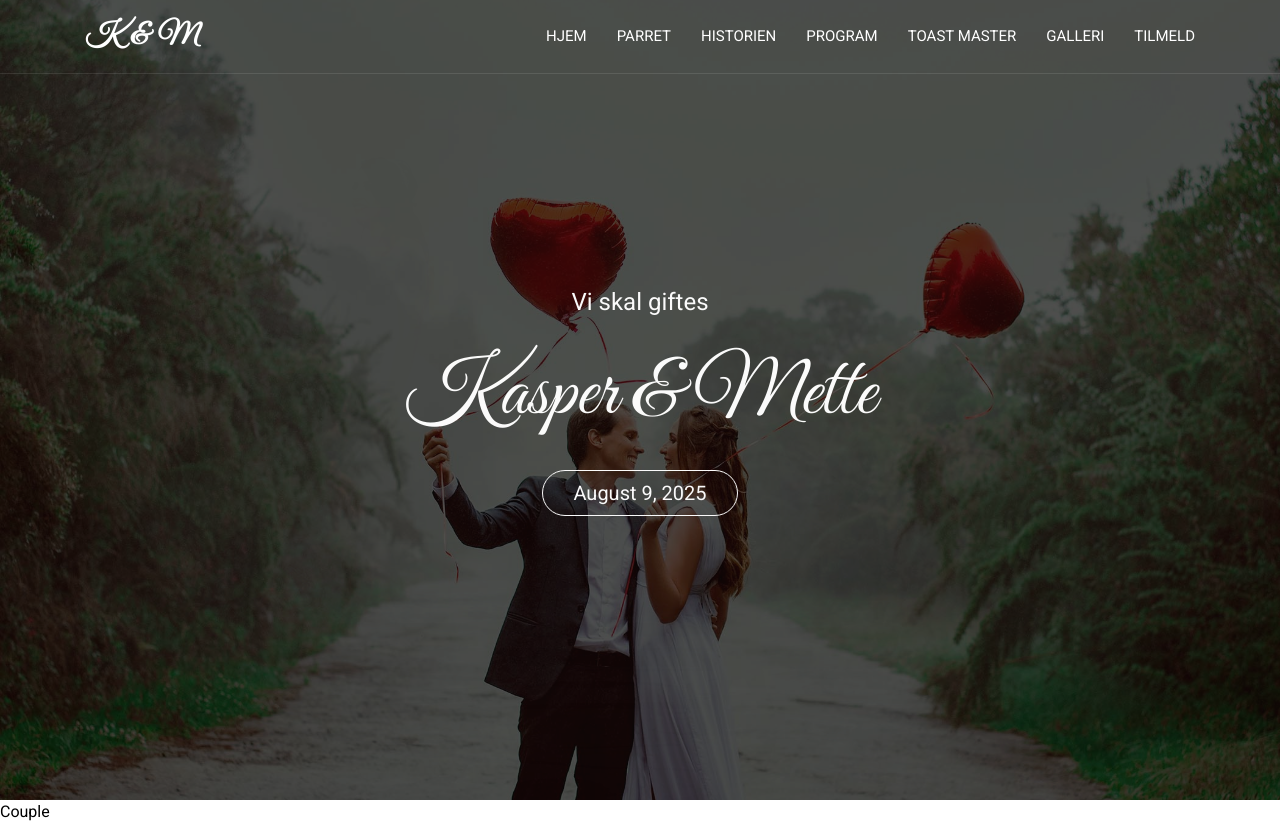
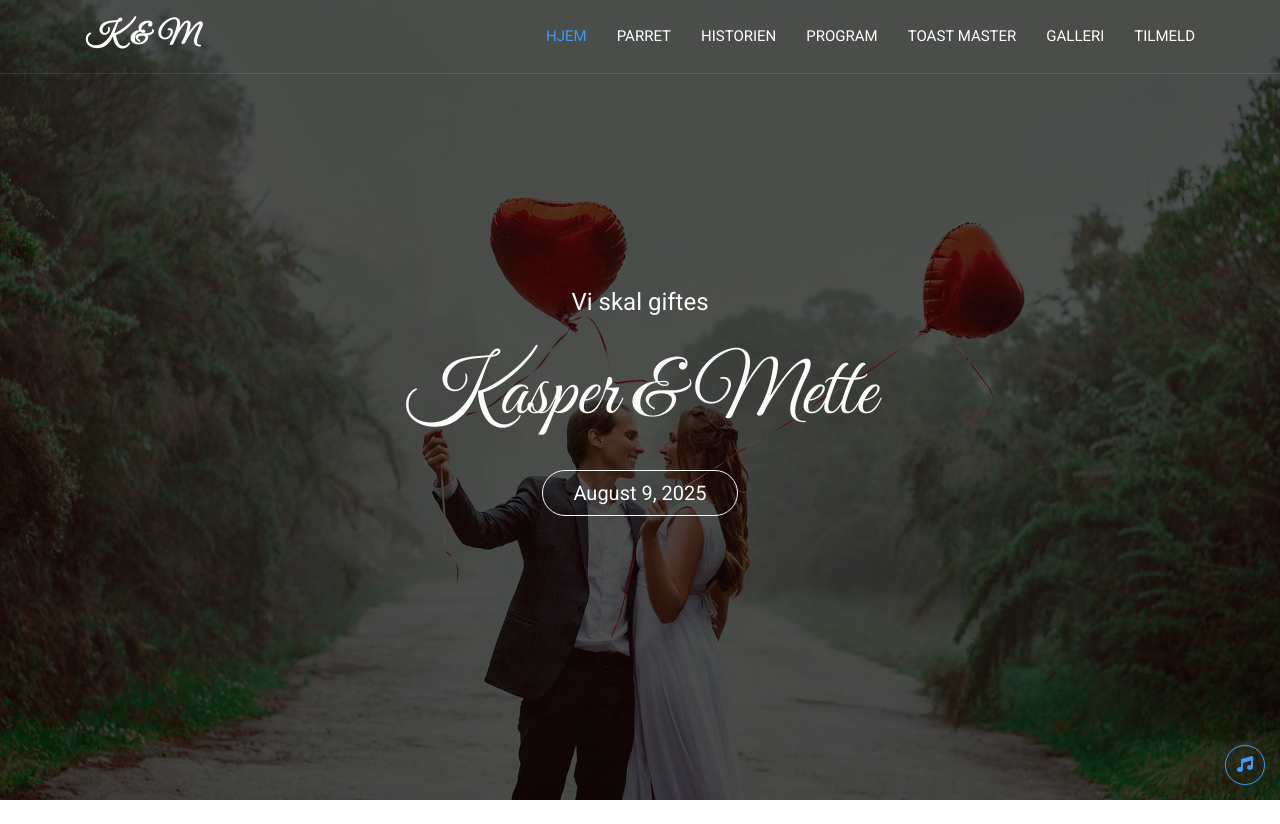
Before and after one commit to Svane20/wedding-site, an Angular app: page / in a window 1280 px wide. After the commit the page ends 800 px from the top, so only its background shows below. Built offline with nearby package versions, Linux system fonts and the light colour scheme.

Commit message:
feature/topbar Added Audioplayer

```diff
--- a/package.json
+++ b/package.json
@@ -21,6 +21,11 @@
     "@angular/platform-browser": "^18.2.0",
     "@angular/platform-browser-dynamic": "^18.2.0",
     "@angular/router": "^18.2.0",
+    "@fortawesome/angular-fontawesome": "^0.15.0",
+    "@fortawesome/fontawesome-svg-core": "^6.6.0",
+    "@fortawesome/free-brands-svg-icons": "^6.6.0",
+    "@fortawesome/free-regular-svg-icons": "^6.6.0",
+    "@fortawesome/free-solid-svg-icons": "^6.6.0",
     "rxjs": "~7.8.0",
     "tslib": "^2.3.0",
     "zone.js": "~0.14.10"
--- a/src/app/components/app/app.component.html
+++ b/src/app/components/app/app.component.html
@@ -2,4 +2,4 @@
 
 <app-home />
 
-<app-couple />
+<app-audio-player />
--- a/src/app/components/app/app.component.ts
+++ b/src/app/components/app/app.component.ts
@@ -4,11 +4,12 @@ import { HomeComponent } from '../../../libs/home/home.component';
 import { ActivatedRoute, Router } from '@angular/router';
 import { ViewportScroller } from '@angular/common';
 import { CoupleComponent } from '../../../libs/couple/couple.component';
+import { AudioPlayerComponent } from '../../../libs/audio-player/audio-player.component';
 
 @Component({
   selector: 'app-root',
   standalone: true,
-  imports: [HeaderComponent, HomeComponent, CoupleComponent],
+  imports: [HeaderComponent, HomeComponent, CoupleComponent, AudioPlayerComponent],
   templateUrl: './app.component.html',
   styleUrl: './app.component.scss',
 })
--- /dev/null
+++ b/src/libs/audio-player/audio-player.component.html
@@ -0,0 +1,2 @@
+<audio #audio loop="loop" autoplay="autoplay" src="assets/audio/stjernerne.mp3" type="audio/mp3"></audio>
+<fa-icon [icon]="faMusic" class="fa-music" (click)="togglePlayPause()" [ngClass]="{ pause: isPaused() }"> </fa-icon>
--- /dev/null
+++ b/src/libs/audio-player/audio-player.component.scss
@@ -0,0 +1,26 @@
+.fa-music {
+  position: fixed;
+  right: 15px;
+  bottom: 15px;
+  width: 40px;
+  height: 40px;
+  border: 1px solid #3e99f4;
+  z-index: 1;
+  cursor: pointer;
+  line-height: 38px;
+  text-align: center;
+  border-radius: 50%;
+  box-shadow: 0 0 2px #444444;
+  text-shadow: 0 0 1px #444444;
+  color: #3e99f4;
+}
+
+.fa-music.pause::after {
+  content: '';
+  position: absolute;
+  left: 50%;
+  width: 2px;
+  height: 100%;
+  transform: rotate(-36deg);
+  background-color: #3e99f4;
+}
--- /dev/null
+++ b/src/libs/audio-player/audio-player.component.ts
@@ -0,0 +1,38 @@
+import { AfterViewInit, Component, ElementRef, signal, ViewChild } from '@angular/core';
+import { FaIconComponent } from '@fortawesome/angular-fontawesome';
+import { faMusic } from '@fortawesome/free-solid-svg-icons';
+import { NgClass } from '@angular/common';
+
+@Component({
+  selector: 'app-audio-player',
+  standalone: true,
+  imports: [FaIconComponent, NgClass],
+  templateUrl: './audio-player.component.html',
+  styleUrl: './audio-player.component.scss',
+})
+export class AudioPlayerComponent implements AfterViewInit {
+  @ViewChild('audio') audioRef: ElementRef<HTMLAudioElement>;
+
+  public isPaused = signal<boolean>(false);
+
+  faMusic = faMusic;
+
+  ngAfterViewInit(): void {
+    this.audioRef.nativeElement.volume = 0.2;
+  }
+
+  public togglePlayPause(): void {
+    const audioElement = this.audioRef.nativeElement;
+
+    if (this.isPaused()) {
+      audioElement.play().catch(error => {
+        console.error('Error playing audio:', error);
+      });
+    } else {
+      audioElement.pause();
+    }
+
+    // Toggle the pause state
+    this.isPaused.update(isPaused => !isPaused);
+  }
+}
--- a/src/libs/header/header.component.html
+++ b/src/libs/header/header.component.html
@@ -10,10 +10,10 @@
       <div class="nav">
         <ul>
           <li>
-            <a [routerLink]="['/']" [routerLinkActive]="" fragment="home">Hjem</a>
+            <a [routerLink]="['/']" fragment="home" [class.active]="isActive('home')">Hjem</a>
           </li>
           <li>
-            <a [routerLink]="['/']" fragment="couple">Parret</a>
+            <a [routerLink]="['/']" fragment="couple" [class.active]="isActive('couple')">Parret</a>
           </li>
           <li>
             <a [routerLink]="['/']">Historien</a>
--- a/src/libs/header/header.component.scss
+++ b/src/libs/header/header.component.scss
@@ -102,6 +102,10 @@
           &:hover {
             color: #3e99f4;
           }
+
+          &.active {
+            color: #3e99f4;
+          }
         }
       }
     }
--- a/src/libs/header/header.component.ts
+++ b/src/libs/header/header.component.ts
@@ -1,5 +1,6 @@
-import { Component } from '@angular/core';
-import { RouterLink, RouterLinkActive } from '@angular/router';
+import { Component, OnInit, signal } from '@angular/core';
+import { NavigationEnd, Router, RouterLink, RouterLinkActive } from '@angular/router';
+import { filter } from 'rxjs';
 
 @Component({
   selector: 'app-header',
@@ -8,4 +9,21 @@ import { RouterLink, RouterLinkActive } from '@angular/router';
   templateUrl: './header.component.html',
   styleUrl: './header.component.scss',
 })
-export class HeaderComponent {}
+export class HeaderComponent implements OnInit {
+  public activeFragment = signal<string>('home');
+
+  constructor(private router: Router) {}
+
+  ngOnInit(): void {
+    this.router.events.pipe(filter(event => event instanceof NavigationEnd)).subscribe(res => {
+      const fragment = res.url.split('#')[1];
+      if (fragment) {
+        this.activeFragment.set(fragment);
+      }
+    });
+  }
+
+  isActive(fragment: string): boolean {
+    return this.activeFragment() === fragment;
+  }
+}
--- a/src/libs/home/home.component.html
+++ b/src/libs/home/home.component.html
@@ -1,6 +1,6 @@
 <section class="home-section" id="home">
   @for (slide of slides(); track slide.id; let i = $index) {
-    <div class="slide" [class.active]="i === currentSlideIndex()" [style.backgroundImage]="'url(' + slide.imageUrl + ')'">
+    <div class="slide" [ngClass]="{ active: i === currentSlideIndex() }" [ngStyle]="{ 'background-image': 'url(' + slide.imageUrl + ')' }">
       <div class="container">
         <div class="row align-items-center">
           <div class="home-content">
--- a/src/libs/home/home.component.ts
+++ b/src/libs/home/home.component.ts
@@ -1,17 +1,25 @@
-import { AfterViewInit, Component, Renderer2, signal } from '@angular/core';
-import { DatePipe } from '@angular/common';
+import { AfterViewInit, Component, signal } from '@angular/core';
+import { DatePipe, NgClass, NgStyle } from '@angular/common';
+
+interface Slide {
+  id: number;
+  title: string;
+  subTitle: string;
+  date: Date;
+  imageUrl: string;
+}
 
 @Component({
   selector: 'app-home',
   standalone: true,
-  imports: [DatePipe],
+  imports: [DatePipe, NgClass, NgStyle],
   templateUrl: './home.component.html',
   styleUrl: './home.component.scss',
 })
 export class HomeComponent implements AfterViewInit {
-  public currentSlideIndex = signal(0);
+  public currentSlideIndex = signal<number>(0);
 
-  public slides = signal([
+  public slides = signal<Slide[]>([
     {
       id: 1,
       title: 'Vi skal giftes',
@@ -35,8 +43,6 @@ export class HomeComponent implements AfterViewInit {
     },
   ]);
 
-  constructor(private renderer: Renderer2) {}
-
   ngAfterViewInit() {
     this.startSlideShow();
   }
@@ -44,21 +50,8 @@ export class HomeComponent implements AfterViewInit {
   private startSlideShow(): void {
     setInterval(() => {
       let currentIndex = this.currentSlideIndex();
-      const slidesElements = document.querySelectorAll('.slide');
-
-      // Remove active class from current slide
-      if (slidesElements[currentIndex]) {
-        this.renderer.removeClass(slidesElements[currentIndex], 'active');
-      }
-
-      // Update the index
       currentIndex = (currentIndex + 1) % this.slides().length;
       this.currentSlideIndex.set(currentIndex);
-
-      // Add active class to the new slide
-      if (slidesElements[currentIndex]) {
-        this.renderer.addClass(slidesElements[currentIndex], 'active');
-      }
     }, 5000); // Change slide every 5 seconds
   }
 }
```
Also changed, not shown: 2 other files (tests, documents, lock files or other folders).
